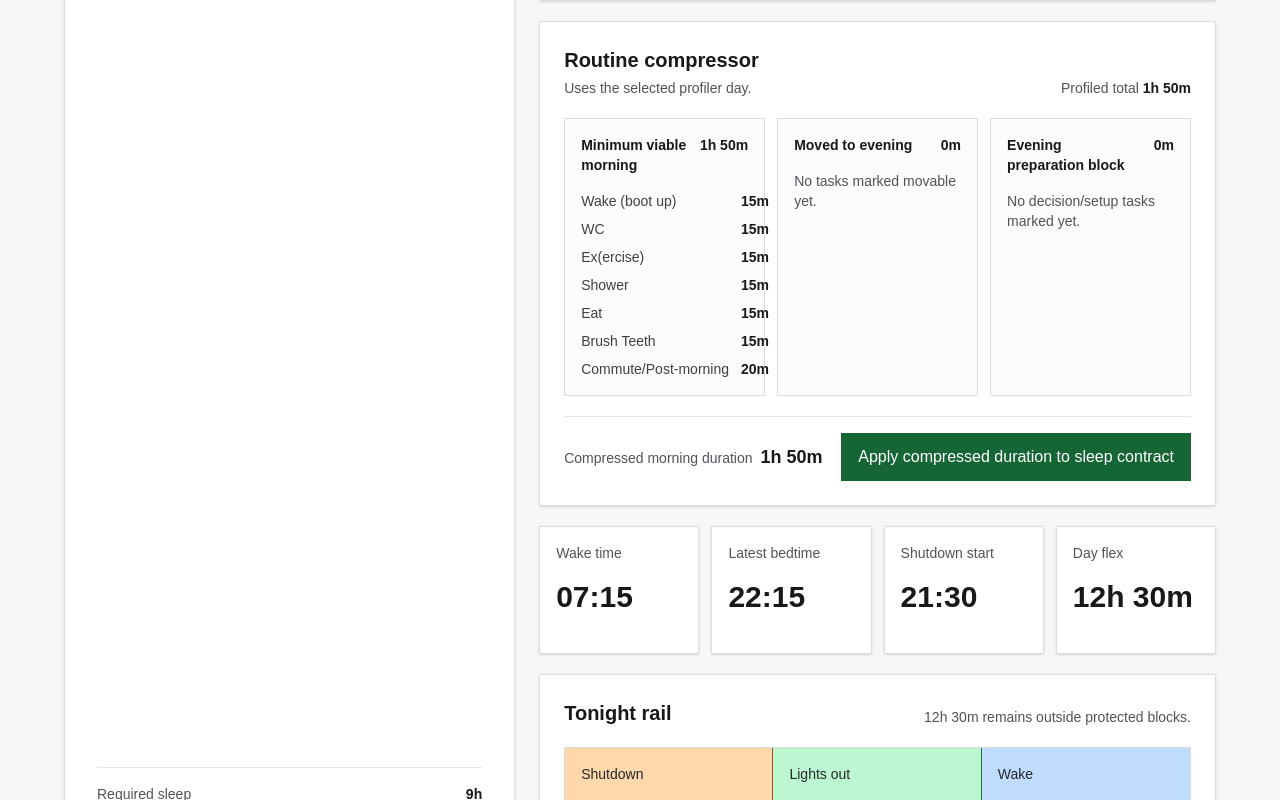
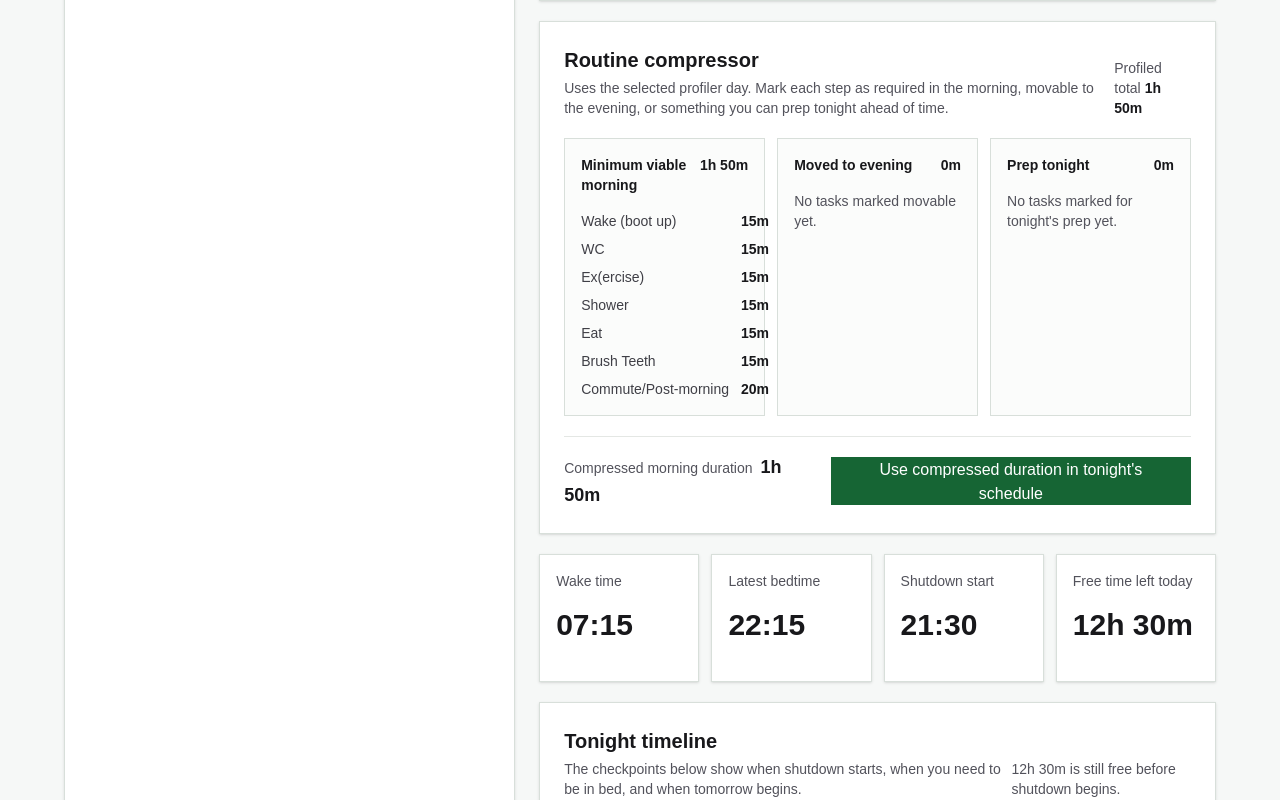
Before and after one commit to mathemage/SleepOps, a Next.js app in the folder sleepops/: page / in a window 1280 px wide. Shown: the part 1240-2040 px from the top of the page. Built offline with nearby package versions, Linux system fonts and the light colour scheme.

Commit message:
fix(ui): Clarify newcomer-facing schedule terms
Agent-Logs-Url: https://github.com/mathemage/SleepOps/sessions/a894e674-a312-4480-9926-330aa9eee8f4

Co-authored-by: mathemage <3373514+mathemage@users.noreply.github.com>

```diff
--- a/sleepops/src/app/sleep-compiler.tsx
+++ b/sleepops/src/app/sleep-compiler.tsx
@@ -39,7 +39,7 @@ const STEP_CLASSIFICATION_OPTIONS: Array<{
 }> = [
   { value: "required-morning", label: "Required morning" },
   { value: "movable-evening", label: "Move to evening" },
-  { value: "decision-setup", label: "Decision/setup" },
+  { value: "decision-setup", label: "Prep tonight" },
 ];
 
 let profilerMemorySnapshot: string | null = null;
@@ -138,7 +138,10 @@ export function SleepCompiler() {
     { label: "Wake time", value: schedule.wakeTime },
     { label: "Latest bedtime", value: schedule.latestBedtime },
     { label: "Shutdown start", value: schedule.shutdownStartTime },
-    { label: "Day flex", value: formatDuration(schedule.availableFlexMinutes) },
+    {
+      label: "Free time left today",
+      value: formatDuration(schedule.availableFlexMinutes),
+    },
   ];
 
   const rail = [
@@ -171,6 +174,11 @@ export function SleepCompiler() {
               <h1 className="mt-2 max-w-lg text-4xl font-semibold leading-tight text-[#18181b] sm:text-5xl">
                 Tonight&apos;s shutdown deadline
               </h1>
+              <p className="mt-3 max-w-2xl text-sm text-[#52525b]">
+                Enter tomorrow&apos;s work start, morning routine, and buffer.
+                SleepOps turns that into tonight&apos;s shutdown time, bedtime,
+                and wake-up plan.
+              </p>
             </div>
 
             <div
@@ -448,7 +456,9 @@ export function SleepCompiler() {
                   Routine compressor
                 </h2>
                 <p className="mt-1 text-sm text-[#52525b]">
-                  Uses the selected profiler day.
+                  Uses the selected profiler day. Mark each step as required in
+                  the morning, movable to the evening, or something you can prep
+                  tonight ahead of time.
                 </p>
               </div>
               <div className="text-sm text-[#52525b]">
@@ -475,11 +485,11 @@ export function SleepCompiler() {
                 title="Moved to evening"
               />
               <CompressionBlock
-                emptyText="No decision/setup tasks marked yet."
-                listLabel="Evening preparation tasks"
+                emptyText="No tasks marked for tonight's prep yet."
+                listLabel="Tonight prep tasks"
                 minutes={routineCompression.eveningPreparationMinutes}
                 tasks={routineCompression.eveningPreparationTasks}
-                title="Evening preparation block"
+                title="Prep tonight"
               />
             </div>
 
@@ -495,7 +505,7 @@ export function SleepCompiler() {
                 onClick={applyCompressedRoutine}
                 type="button"
               >
-                Apply compressed duration to sleep contract
+                Use compressed duration in tonight&apos;s schedule
               </button>
             </div>
           </section>
@@ -518,13 +528,19 @@ export function SleepCompiler() {
 
           <section className="border border-[#d8dfda] bg-white p-5 shadow-sm sm:p-6">
             <div className="flex flex-col gap-2 sm:flex-row sm:items-end sm:justify-between">
-              <h2 className="text-xl font-semibold">Tonight rail</h2>
+              <div>
+                <h2 className="text-xl font-semibold">Tonight timeline</h2>
+                <p className="mt-1 text-sm text-[#52525b]">
+                  The checkpoints below show when shutdown starts, when you need
+                  to be in bed, and when tomorrow begins.
+                </p>
+              </div>
               <p className="text-sm text-[#52525b]">
                 {hasWarning
-                  ? "The protected block is over capacity."
+                  ? "Your shutdown and sleep window no longer fits before work."
                   : `${formatDuration(
                       schedule.availableFlexMinutes,
-                    )} remains outside protected blocks.`}
+                    )} is still free before shutdown begins.`}
               </p>
             </div>
 
```
Also changed, not shown: 1 other file (tests, documents, lock files or other folders).
